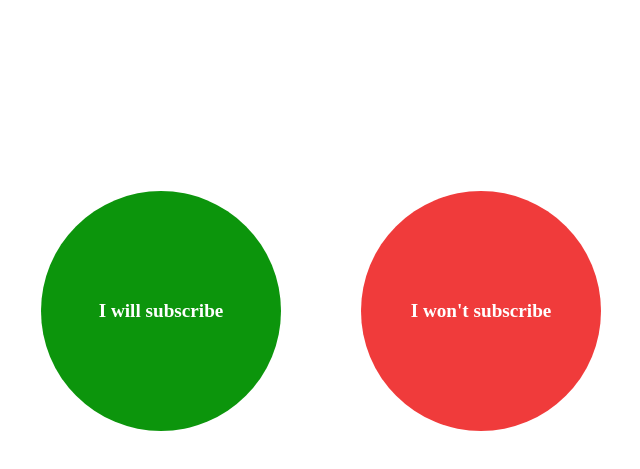
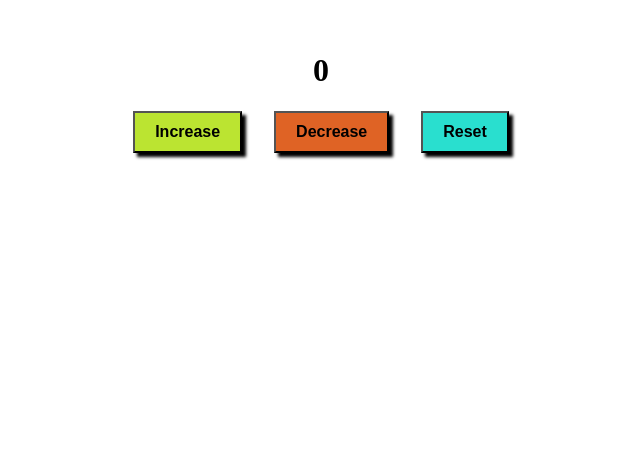
Before and after one commit to frankokule97/react-webtech-practice, a React (Create React App) app: page / in a window 1280 px wide. Shown: the part 129-598 px from the top of the page, without its empty margins (319-959 px from the left). Built offline with nearby package versions, Linux system fonts and the light colour scheme.

Commit message:
chore: states practice, increment in class component

```diff
--- a/src/App.css
+++ b/src/App.css
@@ -33,3 +33,43 @@
     font-size: 1.2rem;
     font-weight: bold;
 }
+
+.increment-container {
+    display: flex;
+    flex-direction: column;
+    align-items: center;
+    justify-content: center;
+    padding-top: 10rem;
+}
+
+.button-container {
+    display: flex;
+    gap: 2rem;
+}
+
+.increase-button {
+    background-color: #bbe431;
+    text-color: black;
+    box-shadow: 4px 4px 3px black;
+    font-weight: 600;
+    font-size: 1rem;
+    padding: 10px 20px;
+}
+
+.decrease-button {
+    background-color: #df6325;
+    text-color: black;
+    box-shadow: 4px 4px 3px black;
+    font-weight: 600;
+    font-size: 1rem;
+    padding: 10px 20px;
+}
+
+.reset-button {
+    background-color: #29dfcf;
+    text-color: black;
+    box-shadow: 4px 4px 3px black;
+    font-weight: 600;
+    font-size: 1rem;
+    padding: 10px 20px;
+}
--- a/src/App.js
+++ b/src/App.js
@@ -45,10 +45,10 @@ function App () {
                 display: "flex",
                 gap: "2rem"
             }}>
-                <Button buttonName="Click me" color="#1d84c8" textColor="white" borderRadius="unset" border="1px solid black" />
-                <Button buttonName="Submit" color="#1bb41b" textColor="white" borderRadius="7.5px" border="unset"/>
-                <Button buttonName="Cancel" color="#ec5d6e" textColor="white" borderRadius="20px" border="1px solid black"/>
-                <Button buttonName="Reset" color="#e2b33d" textColor="black" borderRadius="4px" border="unset"/>
+                <Button buttonName="Click me" color="#1d84c8" textColor="white" borderRadius="unset" border="1px solid black" boxShadow="4px 4px 3px lightgray"/>
+                <Button buttonName="Submit" color="#1bb41b" textColor="white" borderRadius="7.5px" border="unset" boxShadow="4px 4px 3px lightgray"/>
+                <Button buttonName="Cancel" color="#ec5d6e" textColor="white" borderRadius="20px" border="1px solid black" boxShadow="4px 4px 3px lightgray"/>
+                <Button buttonName="Reset" color="#e2b33d" textColor="black" borderRadius="4px" border="unset" boxShadow="4px 4px 3px lightgray"/>
             </div>
         </div>
     )
--- a/src/Button.js
+++ b/src/Button.js
@@ -1,7 +1,7 @@
 import React from "react";
 
 const Button = (props) => {
-    const {buttonName, color, textColor, borderRadius, border} = props;
+    const {buttonName, color, textColor, borderRadius, border, boxShadow} = props;
 
     return (
         <button style={{
@@ -9,7 +9,7 @@ const Button = (props) => {
             color: textColor,
             padding: "10px 20px",
             borderRadius: borderRadius,
-            boxShadow: "4px 4px 3px lightgray",
+            boxShadow: boxShadow,
             border: border,
             fontWeight: "600",
             fontSize: "1rem"
--- /dev/null
+++ b/src/IncrementStateComponent.js
@@ -0,0 +1,49 @@
+import React from "react";
+import "./App.css";
+
+class IncrementStateComponent extends React.Component {
+
+    constructor() {
+        super();
+        this.state = {
+            count: 0
+        };
+    }
+
+    increase = () => {
+        console.log(this.state.count);
+        this.setState({
+            count: this.state.count + 1
+        });
+        console.log(this.state.count);
+    }
+
+    decrease = () => {
+        this.setState({
+            count: this.state.count - 1
+        });
+    }
+
+    reset = () => {
+        this.setState({
+            count: 0
+        });
+    }
+
+    render() {
+        return (
+            <div className="increment-container">
+                <div>
+                    <h1>{this.state.count}</h1>
+                </div>
+                <div className="button-container">
+                    <button onClick={this.increase} className="increase-button">Increase</button>
+                    <button onClick={this.decrease} className="decrease-button">Decrease</button>
+                    <button onClick={this.reset}  className="reset-button">Reset</button>
+                </div>
+            </div>
+        )
+    }
+}
+
+export default IncrementStateComponent;
--- a/src/index.js
+++ b/src/index.js
@@ -6,7 +6,8 @@ import ReactDOM from 'react-dom/client';
 // import NavComponent from "./NavComponent";
 // import MainComponent from "./MainComponent";
 // import FooterComponent from "./FooterComponent";
-import App from "./App";
+// import App from "./App";
+import IncrementStateComponent from "./IncrementStateComponent";
 
 let el = document.getElementById('root');
 const root = ReactDOM.createRoot(el);
@@ -20,8 +21,9 @@ root.render(
         {/*<HeaderComponent/>
         <NavComponent />
         <MainComponent />
-        <FooterComponent />*/}
-        <App />
+        <FooterComponent />
+        <App />*/}
+        <IncrementStateComponent />
     </>
 );
 
```
